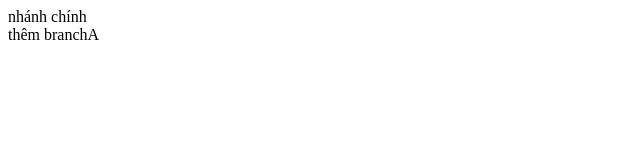
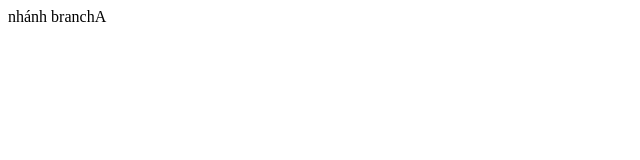
Before and after one commit to tutran97/test-git, a plain HTML site: page index.html in a window 1280 px wide. Shown: the whole page, without its empty margins (0-640 px from the left). Drawn offline with Linux system fonts and the light colour scheme.

Commit message:
edit-index

```diff
--- a/index.html
+++ b/index.html
@@ -7,7 +7,6 @@
     <title>test-git</title>
   </head>
   <body>
-    <div>nhánh chính</div>
-    <div>thêm branchA</div>
+    <div>nhánh branchA</div>
   </body>
 </html>
```
